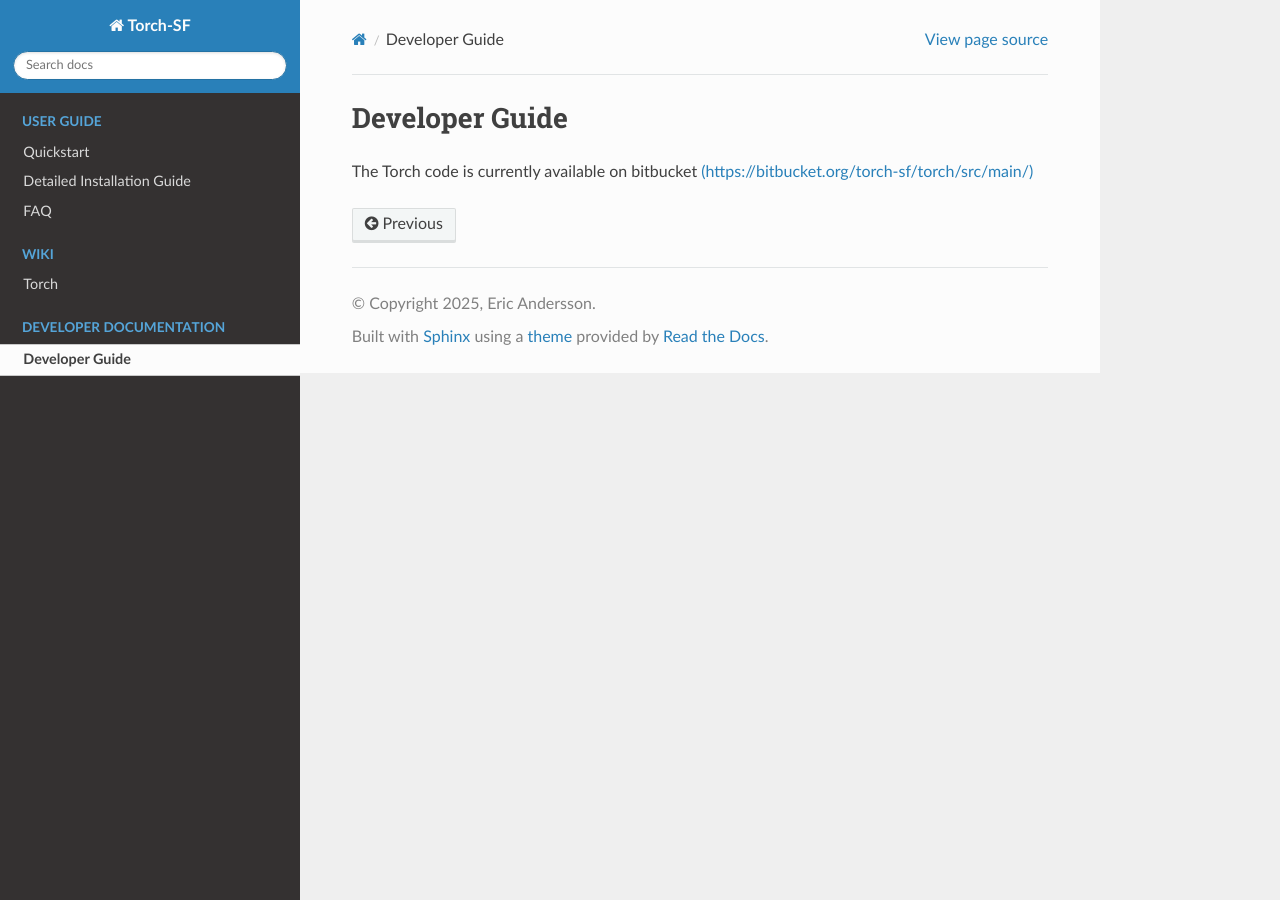
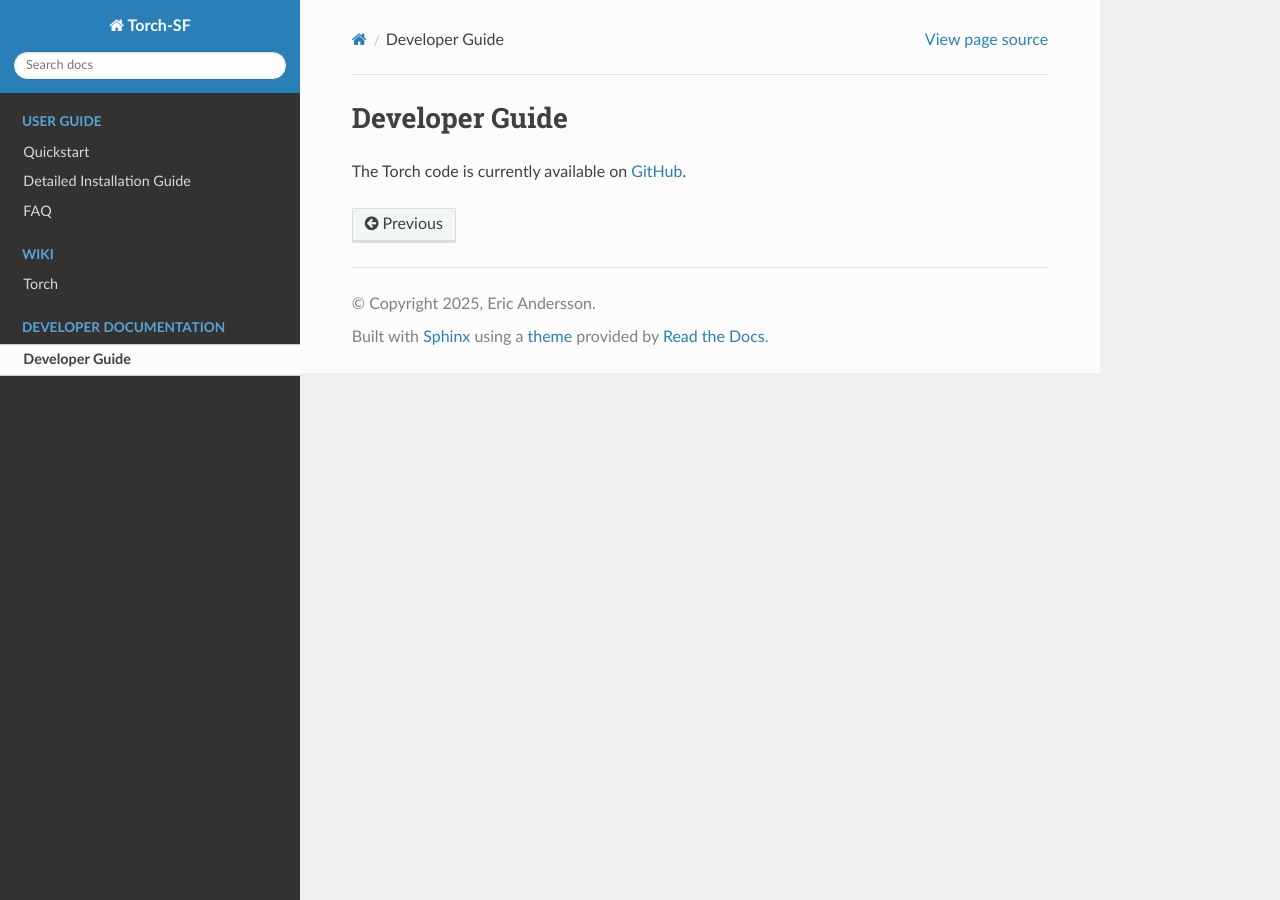
Before and after one commit to torch-sf/torch, a Sphinx documentation site: the page built from docs/rtd/source/developer/Developer_Guide.md, in a window 1280 px wide. Built offline with Sphinx 7.4.7 and the Read the Docs theme 3.1.0, drawn with Linux system fonts in a browser that asks for light colours.

Commit message:
Update repository link from Bitbucket to GitHub

```diff
--- a/docs/rtd/source/developer/Developer_Guide.md
+++ b/docs/rtd/source/developer/Developer_Guide.md
@@ -1,5 +1,3 @@
 # Developer Guide
 
-The Torch code is currently available on bitbucket [(https://bitbucket.org/torch-sf/torch/src/main/)][1]
-
-[1]: https://bitbucket.org/torch-sf/torch/src/main/
+The Torch code is currently available on [GitHub](https://github.com/torch-sf/torch).
```
